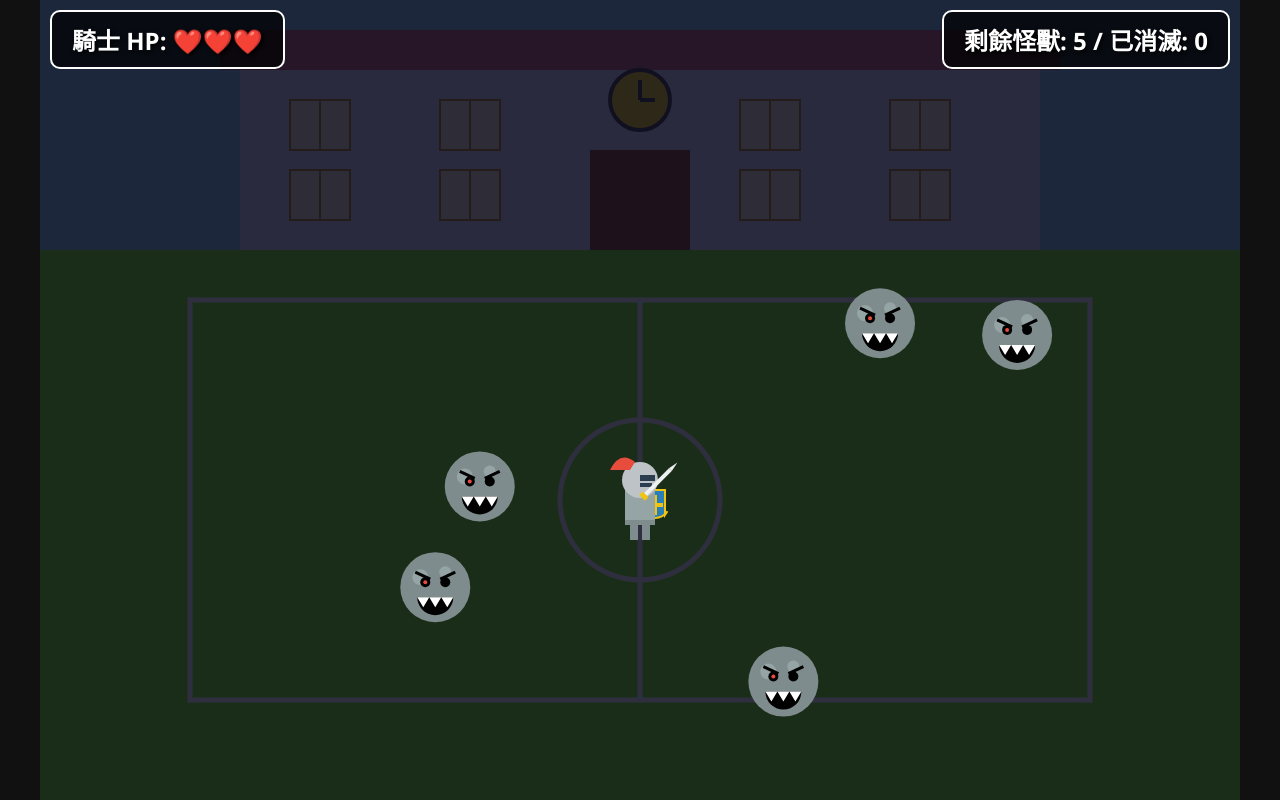
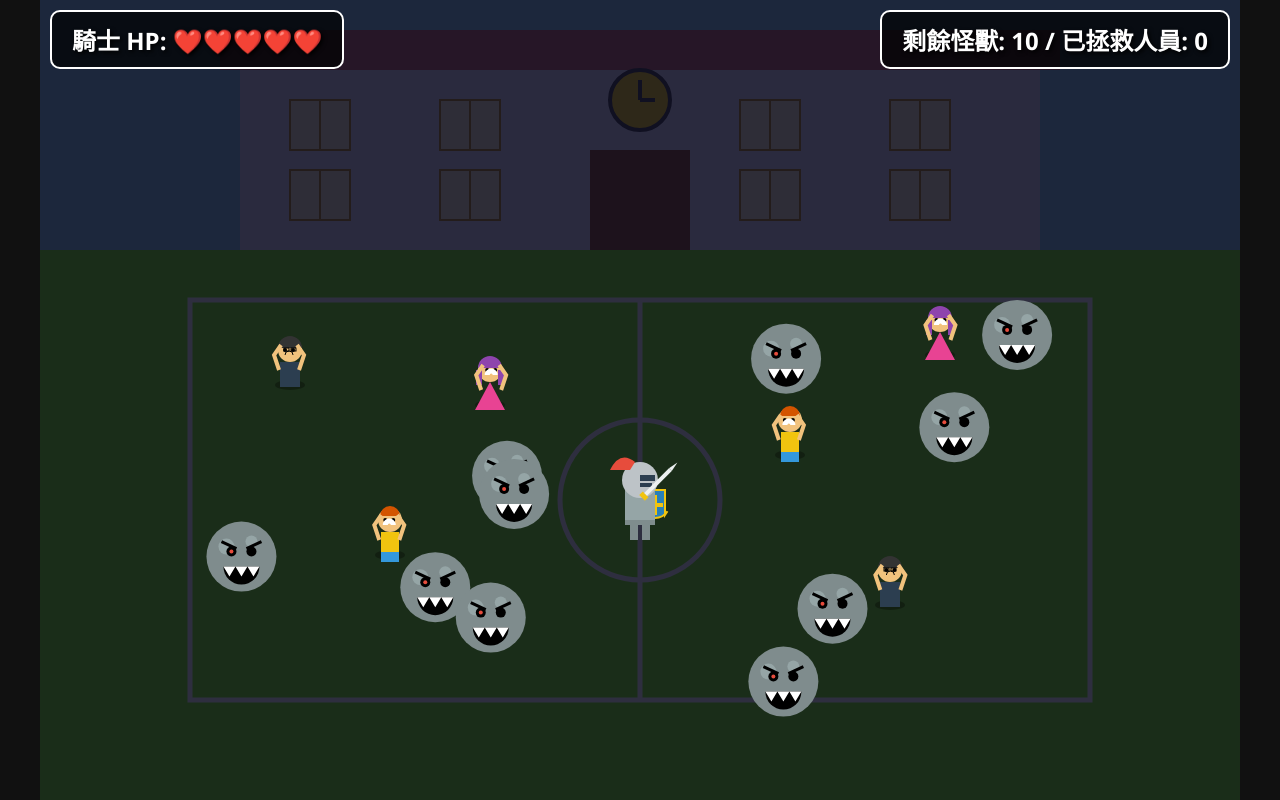
Before and after one commit to ccw021/social-story-, a plain HTML site: page index.html in a window 1280 px wide. Both pictures are taken after a click on the button "開始拯救學校". Drawn offline with Linux system fonts and the light colour scheme.

Commit message:
Update index.html

```diff
--- a/index.html
+++ b/index.html
@@ -75,8 +75,8 @@
     <canvas id="gameCanvas" width="1200" height="800"></canvas>
 
     <div id="ui-layer" class="hidden">
-        <div class="status-box">騎士 HP: <span id="hp-display">❤️❤️❤️</span></div>
-        <div class="status-box">剩餘怪獸: <span id="monster-display">5</span> / 已消滅: <span id="score-display">0</span></div>
+        <div class="status-box">騎士 HP: <span id="hp-display">❤️❤️❤️❤️❤️</span></div>
+        <div class="status-box">剩餘怪獸: <span id="monster-display">10</span> / 已拯救人員: <span id="score-display">0</span></div>
     </div>
 
     <div id="dpad" class="hidden">
@@ -89,8 +89,8 @@
     <div id="start-screen" class="overlay">
         <div class="panel">
             <h1>🛡️ 校園保衛戰</h1>
-            <p>糟糕了！學校被「無禮月球怪獸」入侵，<br>校園被黑暗吞噬，一片混亂！</p>
-            <p>勇敢的裝甲騎士，請移動靠近怪獸。<br>觸碰怪獸並選擇正確的社交方式，揮劍擊退牠們！</p>
+            <p>糟糕了！學校被「無禮月球怪獸」入侵，<br>老師和同學們都很害怕，校園一片混亂！</p>
+            <p>勇敢的裝甲騎士，請移動靠近怪獸。<br>觸碰怪獸並選擇正確的社交方式，拯救大家吧！</p>
             <button onclick="startGame()">開始拯救學校</button>
         </div>
     </div>
@@ -143,10 +143,19 @@
             gainNode.gain.setValueAtTime(0.3, audioCtx.currentTime);
             gainNode.gain.linearRampToValueAtTime(0, audioCtx.currentTime + 0.3);
             osc.start(); osc.stop(audioCtx.currentTime + 0.3);
+        } else if(type === 'victory') {
+            // 勝利歡呼音效
+            osc.type = 'sine';
+            osc.frequency.setValueAtTime(400, audioCtx.currentTime);
+            osc.frequency.setValueAtTime(600, audioCtx.currentTime + 0.2);
+            osc.frequency.setValueAtTime(800, audioCtx.currentTime + 0.4);
+            gainNode.gain.setValueAtTime(0.4, audioCtx.currentTime);
+            gainNode.gain.linearRampToValueAtTime(0, audioCtx.currentTime + 0.8);
+            osc.start(); osc.stop(audioCtx.currentTime + 0.8);
         }
     }
 
-    // --- 題庫 ---
+    // --- 題庫 (共10題) ---
     const questions = [
         { q: "小息時，同學不小心在走廊撞到你。", options: ["生氣地大力推開他。", "深呼吸，平靜地跟他說：「請小心。」"], answer: 1, feedback: "別人不小心時，平靜表達能避免衝突。" },
         { q: "你看到同學在玩積木，你也想加入他們。", options: ["直接衝過去把積木搶過來玩。", "站在旁邊，有禮貌地問：「我可以和你們一起玩嗎？」", "在旁邊大哭，直到他們把積木給你。"], answer: 1, feedback: "先詢問別人的意願，是加入遊戲的最佳方法。" },
@@ -165,15 +174,26 @@
     const ctx = canvas.getContext('2d');
 
     let gameState = 'init'; // init, start, playing, dialog, animating, end
-    let hp = 3; let score = 0; let totalMonsters = 5;
+    let hp = 5; let score = 0; let totalMonsters = 10;
     let monsters = []; let currentMonsterIndex = -1; let selectedOptionIndex = -1;
+    let frameCount = 0;
 
     // 動畫狀態管理
-    let animTimer = 0; let animMax = 45; // 縮短動畫時間讓節奏更明快
-    let animType = ''; // 'playerAttack', 'monsterAttack'
+    let animTimer = 0; let animMax = 45;
+    let animType = '';
 
     const keys = { w:false, a:false, s:false, d:false, ArrowUp:false, ArrowLeft:false, ArrowDown:false, ArrowRight:false };
     const player = { x: 600, y: 500, size: 30, speed: 6, facingRight: true };
+
+    // 學校人員 (NPCs) 設定
+    const npcs = [
+        {x: 250, y: 380, type: 'teacher'},
+        {x: 900, y: 350, type: 'girl'},
+        {x: 350, y: 550, type: 'boy'},
+        {x: 850, y: 600, type: 'teacher'},
+        {x: 750, y: 450, type: 'boy'},
+        {x: 450, y: 400, type: 'girl'}
+    ];
 
     window.addEventListener('keydown', e => { if(keys.hasOwnProperty(e.key)) keys[e.key] = true; });
     window.addEventListener('keyup', e => { if(keys.hasOwnProperty(e.key)) keys[e.key] = false; });
@@ -186,8 +206,9 @@
     };
     setupDpad('up', 'ArrowUp'); setupDpad('down', 'ArrowDown'); setupDpad('left', 'ArrowLeft'); setupDpad('right', 'ArrowRight');
 
-    // 初始化時先畫出背景，避免一開始黑畫面
-    drawSchool(5);
+    // 初始化背景
+    drawSchool(10);
+    drawNPCs(true);
     drawKnight(player.x, player.y, player.facingRight);
 
     function startGame() {
@@ -196,31 +217,33 @@
         document.getElementById('dpad').classList.remove('hidden');
 
         monsters = [];
+
+        // 題目洗牌機制 (確保每隻怪獸題目都不重複)
+        let qIndices = Array.from({length: questions.length}, (_, i) => i);
+        qIndices.sort(() => Math.random() - 0.5);
+
         for(let i=0; i<totalMonsters; i++) {
             let mx, my;
-            // 防護機制：確保怪獸不會生成在騎士周圍 150 像素內
             do {
-                mx = 160 + Math.random() * 880; // 限制在操場範圍內
+                mx = 160 + Math.random() * 880;
                 my = 310 + Math.random() * 380;
-            } while (Math.abs(mx - player.x) < 150 && Math.abs(my - player.y) < 150);
+            } while (Math.abs(mx - player.x) < 120 && Math.abs(my - player.y) < 120); // 確保不生在玩家頭上
 
             monsters.push({
-                x: mx, y: my, size: 35, active: true, qIndex: Math.floor(Math.random() * questions.length)
+                x: mx, y: my, size: 35, active: true, qIndex: qIndices[i] // 派發不重複的題目
             });
         }
-        hp = 3; score = 0; updateUI();
+        hp = 5; score = 0; updateUI();
         gameState = 'playing';
-        gameLoop(); // 正式啟動常駐迴圈
+        gameLoop();
     }
 
     function updateUI() {
-        document.getElementById('hp-display').innerText = '❤️'.repeat(hp);
+        // 只負責更新文字顯示，不再處理遊戲結束邏輯，確保不會覆蓋動畫狀態
+        document.getElementById('hp-display').innerText = '❤️'.repeat(Math.max(0, hp));
         const remaining = monsters.filter(m => m.active).length;
         document.getElementById('monster-display').innerText = remaining;
         document.getElementById('score-display').innerText = score;
-
-        if (remaining === 0 && gameState !== 'animating') endGame(true);
-        else if (hp <= 0 && gameState !== 'animating') endGame(false);
     }
 
     function endGame(isVictory) {
@@ -228,31 +251,103 @@
         document.getElementById('end-screen').classList.remove('hidden');
         const title = document.getElementById('end-title');
         const desc = document.getElementById('end-desc');
+
         if(isVictory) {
+            playSound('victory');
             title.innerText = "🎉 任務完成！"; title.style.color = "#2ecc71";
-            desc.innerHTML = "太棒了！你用正確的社交技巧擊退了所有怪獸！<br>校園恢復了美麗與寧靜，大家都在為你歡呼拍掌！👏";
+            desc.innerHTML = "太棒了！你用正確的社交技巧擊退了全部 10 隻怪獸！<br>校園恢復了美麗與寧靜，老師和同學們都在為你歡呼拍掌！👏";
         } else {
             title.innerText = "💔 任務失敗"; title.style.color = "#e74c3c";
             desc.innerHTML = "你的 HP 歸零了... 學校被月球怪獸吞沒了。<br>不要灰心，休息一下，我們再次挑戰！";
         }
     }
 
+    // --- 繪製學校人員 (NPCs) ---
+    function drawNPCs(isScared) {
+        npcs.forEach(npc => {
+            ctx.save(); ctx.translate(npc.x, npc.y);
+
+            // 地板陰影
+            ctx.fillStyle = 'rgba(0,0,0,0.3)';
+            ctx.beginPath(); ctx.ellipse(0, 5, 15, 5, 0, 0, Math.PI*2); ctx.fill();
+
+            // 頭部
+            ctx.fillStyle = '#f1c27d';
+            ctx.beginPath(); ctx.arc(0, -30, 12, 0, Math.PI*2); ctx.fill();
+
+            // 頭髮與細節
+            if(npc.type === 'teacher') {
+                ctx.fillStyle = '#333'; ctx.beginPath(); ctx.arc(0, -32, 12, Math.PI, 0); ctx.fill();
+                ctx.strokeStyle = '#000'; ctx.lineWidth = 1;
+                ctx.strokeRect(-6, -32, 5, 3); ctx.strokeRect(1, -32, 5, 3); // 眼鏡
+            } else if(npc.type === 'girl') {
+                ctx.fillStyle = '#8e44ad'; ctx.beginPath(); ctx.arc(0, -32, 12, Math.PI, 0); ctx.fill();
+                ctx.fillRect(-14, -30, 6, 15); ctx.fillRect(8, -30, 6, 15); // 孖辮
+            } else {
+                ctx.fillStyle = '#d35400'; ctx.beginPath(); ctx.arc(0, -34, 10, Math.PI, 0); ctx.fill(); // 男孩短髮
+            }
+
+            // 身體衣服
+            if(npc.type === 'teacher') {
+                ctx.fillStyle = '#2c3e50'; ctx.fillRect(-10, -18, 20, 25);
+            } else if(npc.type === 'girl') {
+                ctx.fillStyle = '#e84393';
+                ctx.beginPath(); ctx.moveTo(0, -18); ctx.lineTo(-15, 10); ctx.lineTo(15, 10); ctx.fill();
+            } else {
+                ctx.fillStyle = '#f1c40f'; ctx.fillRect(-9, -18, 18, 20); // 衣服
+                ctx.fillStyle = '#3498db'; ctx.fillRect(-9, 2, 18, 10); // 褲子
+            }
+
+            // 表情與手臂動作
+            ctx.fillStyle = '#000';
+            if(isScared) {
+                // 害怕發抖動畫
+                ctx.translate((Math.random()-0.5)*3, 0);
+
+                // 害怕的眼睛和嘴巴
+                ctx.beginPath(); ctx.arc(-4, -30, 2, 0, Math.PI*2); ctx.fill();
+                ctx.beginPath(); ctx.arc(4, -30, 2, 0, Math.PI*2); ctx.fill();
+                ctx.beginPath(); ctx.arc(0, -25, 4, 0, Math.PI, true); ctx.stroke();
+
+                // 雙手抱頭
+                ctx.strokeStyle = '#f1c27d'; ctx.lineWidth = 4;
+                ctx.beginPath(); ctx.moveTo(-10, -10); ctx.lineTo(-15, -25); ctx.lineTo(-8, -35); ctx.stroke();
+                ctx.beginPath(); ctx.moveTo(10, -10); ctx.lineTo(15, -25); ctx.lineTo(8, -35); ctx.stroke();
+            } else {
+                // 開心的眼睛和笑臉
+                ctx.beginPath(); ctx.arc(-4, -30, 2, 0, Math.PI*2); ctx.fill();
+                ctx.beginPath(); ctx.arc(4, -30, 2, 0, Math.PI*2); ctx.fill();
+                ctx.beginPath(); ctx.arc(0, -26, 4, 0, Math.PI, false); ctx.stroke();
+
+                // 拍手歡呼動畫
+                let clap = Math.sin(frameCount * 0.3) * 5;
+                ctx.strokeStyle = '#f1c27d'; ctx.lineWidth = 4;
+                ctx.beginPath(); ctx.moveTo(-10, -10); ctx.lineTo(-5 + clap, -15); ctx.stroke();
+                ctx.beginPath(); ctx.moveTo(10, -10); ctx.lineTo(5 - clap, -15); ctx.stroke();
+
+                // 開心符號 (撒花效果)
+                ctx.strokeStyle = '#f1c40f'; ctx.lineWidth = 2;
+                ctx.beginPath(); ctx.moveTo(-15, -40); ctx.lineTo(-20, -45); ctx.stroke();
+                ctx.beginPath(); ctx.moveTo(15, -40); ctx.lineTo(20, -45); ctx.stroke();
+                ctx.beginPath(); ctx.moveTo(0, -45); ctx.lineTo(0, -52); ctx.stroke();
+            }
+
+            ctx.restore();
+        });
+    }
+
     // --- 繪製精美校園場景 ---
     function drawSchool(remaining) {
-        // 天空與草地底色
         ctx.fillStyle = '#87CEEB'; ctx.fillRect(0, 0, canvas.width, 250);
         ctx.fillStyle = '#7CFC00'; ctx.fillRect(0, 250, canvas.width, canvas.height - 250);
 
-        // 學校大樓
         ctx.fillStyle = '#E6E6FA'; ctx.fillRect(200, 50, 800, 200);
-        ctx.fillStyle = '#CD5C5C'; ctx.fillRect(180, 30, 840, 40); // 屋頂
+        ctx.fillStyle = '#CD5C5C'; ctx.fillRect(180, 30, 840, 40);
 
-        // 時鐘塔
         ctx.fillStyle = '#FFD700'; ctx.beginPath(); ctx.arc(600, 100, 30, 0, Math.PI*2); ctx.fill();
         ctx.strokeStyle = '#333'; ctx.lineWidth = 4; ctx.beginPath(); ctx.arc(600, 100, 30, 0, Math.PI*2); ctx.stroke();
         ctx.beginPath(); ctx.moveTo(600, 100); ctx.lineTo(600, 80); ctx.moveTo(600, 100); ctx.lineTo(615, 100); ctx.stroke();
 
-        // 窗戶 (透出燈光)
         ctx.fillStyle = '#FFFACD';
         for(let x=250; x<=850; x+=150) {
             if(x===550) continue;
@@ -262,18 +357,16 @@
             ctx.beginPath(); ctx.moveTo(x+30, 100); ctx.lineTo(x+30, 150); ctx.stroke();
             ctx.beginPath(); ctx.moveTo(x+30, 170); ctx.lineTo(x+30, 220); ctx.stroke();
         }
-        // 學校大門
         ctx.fillStyle = '#8B4513'; ctx.fillRect(550, 150, 100, 100);
 
-        // 操場/籃球場線條
         ctx.strokeStyle = '#FFF'; ctx.lineWidth = 5;
-        ctx.strokeRect(150, 300, 900, 400); // 外框
-        ctx.beginPath(); ctx.moveTo(600, 300); ctx.lineTo(600, 700); ctx.stroke(); // 中線
-        ctx.beginPath(); ctx.arc(600, 500, 80, 0, Math.PI*2); ctx.stroke(); // 中圈
+        ctx.strokeRect(150, 300, 900, 400);
+        ctx.beginPath(); ctx.moveTo(600, 300); ctx.lineTo(600, 700); ctx.stroke();
+        ctx.beginPath(); ctx.arc(600, 500, 80, 0, Math.PI*2); ctx.stroke();
 
-        // 黑暗濾鏡 (根據怪獸數量減少而變亮)
+        // 黑暗濾鏡
         if(remaining > 0) {
-            ctx.fillStyle = `rgba(10, 10, 30, ${0.1 + remaining * 0.15})`;
+            ctx.fillStyle = `rgba(10, 10, 30, ${0.05 + remaining * 0.08})`; // 調整了黑暗程度適應10隻怪獸
             ctx.fillRect(0, 0, canvas.width, canvas.height);
         }
     }
@@ -281,41 +374,34 @@
     // --- 繪製精美裝甲騎士 ---
     function drawKnight(x, y, facingRight) {
         ctx.save(); ctx.translate(x, y);
-        if(!facingRight) ctx.scale(-1, 1); // 轉向
+        if(!facingRight) ctx.scale(-1, 1);
 
-        // 盾牌 (左手)
         ctx.fillStyle = '#2980b9';
         ctx.beginPath(); ctx.moveTo(5, -10); ctx.lineTo(25, -10); ctx.lineTo(25, 15);
         ctx.arcTo(15, 30, 5, 15, 15); ctx.fill();
         ctx.strokeStyle = '#f1c40f'; ctx.lineWidth = 2; ctx.stroke();
-        ctx.fillStyle = '#f1c40f'; ctx.fillRect(13, -5, 4, 20); ctx.fillRect(7, 3, 16, 4); // 盾牌十字
+        ctx.fillStyle = '#f1c40f'; ctx.fillRect(13, -5, 4, 20); ctx.fillRect(7, 3, 16, 4);
 
-        // 盔甲身體
         ctx.fillStyle = '#95a5a6'; ctx.fillRect(-15, -10, 30, 35);
-        ctx.fillStyle = '#7f8c8d'; ctx.fillRect(-15, 20, 30, 5); // 腰帶
+        ctx.fillStyle = '#7f8c8d'; ctx.fillRect(-15, 20, 30, 5);
 
-        // 腿部
         ctx.fillStyle = '#7f8c8d'; ctx.fillRect(-10, 25, 8, 15); ctx.fillRect(2, 25, 8, 15);
 
-        // 鋼鐵頭盔
         ctx.fillStyle = '#bdc3c7';
         ctx.beginPath(); ctx.arc(0, -20, 18, 0, Math.PI*2); ctx.fill();
-        ctx.fillStyle = '#e74c3c'; // 紅色盔纓
+        ctx.fillStyle = '#e74c3c';
         ctx.beginPath(); ctx.moveTo(-5, -38); ctx.quadraticCurveTo(-20, -50, -30, -30); ctx.lineTo(-10, -30); ctx.fill();
-        // 面罩眼睛
         ctx.fillStyle = '#2c3e50'; ctx.fillRect(0, -25, 15, 6); ctx.fillRect(0, -17, 12, 4);
 
-        // 騎士長劍 (右手)
         ctx.save();
-        // 如果正在播放攻擊動畫，讓劍揮舞起來
         if(gameState === 'animating' && animType === 'playerAttack') {
             ctx.translate(-5, 5); ctx.rotate(Math.PI / 4 + (animTimer * 0.1));
         } else {
             ctx.translate(-5, 5); ctx.rotate(Math.PI / 4);
         }
-        ctx.fillStyle = '#f1c40f'; ctx.fillRect(-4, -15, 8, 5); // 護手
-        ctx.fillStyle = '#ecf0f1'; ctx.fillRect(-2, -50, 4, 35); // 銀色劍刃
-        ctx.beginPath(); ctx.moveTo(-2, -50); ctx.lineTo(0, -60); ctx.lineTo(2, -50); ctx.fill(); // 尖端
+        ctx.fillStyle = '#f1c40f'; ctx.fillRect(-4, -15, 8, 5);
+        ctx.fillStyle = '#ecf0f1'; ctx.fillRect(-2, -50, 4, 35);
+        ctx.beginPath(); ctx.moveTo(-2, -50); ctx.lineTo(0, -60); ctx.lineTo(2, -50); ctx.fill();
         ctx.restore();
 
         ctx.restore();
@@ -327,7 +413,6 @@
             if(!m.active) return;
             ctx.save(); ctx.translate(m.x, m.y);
 
-            // 飄浮動畫
             let floatY = Math.sin(Date.now() / 200 + m.x) * 5;
             ctx.translate(0, floatY);
 
@@ -336,16 +421,14 @@
             ctx.beginPath(); ctx.arc(-15, -10, 8, 0, Math.PI*2); ctx.fill();
             ctx.beginPath(); ctx.arc(10, -15, 6, 0, Math.PI*2); ctx.fill();
 
-            // 凶猛表情
             ctx.fillStyle = '#000'; ctx.beginPath(); ctx.arc(-10, -5, 5, 0, Math.PI*2); ctx.fill();
             ctx.beginPath(); ctx.arc(10, -5, 5, 0, Math.PI*2); ctx.fill();
             ctx.fillStyle = '#e74c3c'; ctx.beginPath(); ctx.arc(-10, -5, 2, 0, Math.PI*2); ctx.fill();
 
             ctx.lineWidth = 3; ctx.strokeStyle = '#000';
-            ctx.beginPath(); ctx.moveTo(-20, -15); ctx.lineTo(-5, -8); ctx.stroke(); // 倒八眉
+            ctx.beginPath(); ctx.moveTo(-20, -15); ctx.lineTo(-5, -8); ctx.stroke();
             ctx.beginPath(); ctx.moveTo(20, -15); ctx.lineTo(5, -8); ctx.stroke();
 
-            // 尖牙大嘴
             ctx.fillStyle = '#000'; ctx.beginPath(); ctx.arc(0, 10, 18, 0, Math.PI, false); ctx.fill();
             ctx.fillStyle = '#fff'; ctx.beginPath();
             ctx.moveTo(-18, 10); ctx.lineTo(-12, 20); ctx.lineTo(-6, 10);
@@ -361,7 +444,6 @@
             if(m.active) {
                 let dx = player.x - m.x; let dy = player.y - m.y;
                 if(Math.sqrt(dx*dx + dy*dy) < player.size + m.size) {
-                    // 發生碰撞，暫停移動並觸發對話
                     triggerQuestion(i);
                     break;
                 }
@@ -369,15 +451,10 @@
         }
     }
 
-    // --- 觸發與作答邏輯 ---
     function triggerQuestion(index) {
         gameState = 'dialog';
         currentMonsterIndex = index; selectedOptionIndex = -1;
-
-        // 確保騎士面向怪獸
         player.facingRight = (monsters[index].x > player.x);
-
-        // 將玩家稍微推開一點點，避免關閉視窗後立刻又碰撞
         player.x += player.facingRight ? -10 : 10;
 
         const qData = questions[monsters[index].qIndex];
@@ -415,14 +492,12 @@
             animType = 'monsterAttack';
         }
 
-        // 顯示回饋 2.5 秒後關閉視窗，開始播放戰鬥動畫
         setTimeout(() => {
             document.getElementById('dialog-screen').classList.add('hidden');
             startAnimation();
         }, 2500);
     }
 
-    // --- 戰鬥動畫系統 ---
     function startAnimation() {
         gameState = 'animating';
         animTimer = 0;
@@ -433,28 +508,20 @@
     function drawCombatAnimation() {
         const target = monsters[currentMonsterIndex];
 
-        // 攻擊動畫 (玩家發射劍氣)
         if(animType === 'playerAttack') {
             ctx.save();
             ctx.translate(target.x, target.y);
-            let radius = animTimer * 2.5; // 劍氣擴散
-            ctx.strokeStyle = `rgba(241, 196, 15, ${1 - animTimer/animMax})`; // 金色劍氣漸隱
+            let radius = animTimer * 2.5;
+            ctx.strokeStyle = `rgba(241, 196, 15, ${1 - animTimer/animMax})`;
             ctx.lineWidth = 20;
-            ctx.beginPath();
-            ctx.arc(0, 0, radius, -Math.PI/2, Math.PI/2);
-            ctx.stroke();
+            ctx.beginPath(); ctx.arc(0, 0, radius, -Math.PI/2, Math.PI/2); ctx.stroke();
             ctx.restore();
-        }
-        // 受傷動畫 (怪獸爪擊)
-        else if(animType === 'monsterAttack') {
-            // 畫面閃紅光
+        } else if(animType === 'monsterAttack') {
             ctx.fillStyle = `rgba(231, 76, 60, ${0.4 * Math.sin(animTimer/3)})`;
             ctx.fillRect(0, 0, canvas.width, canvas.height);
 
-            // 巨大的紅色爪痕
             ctx.strokeStyle = `rgba(192, 57, 43, ${1 - animTimer/animMax})`;
-            ctx.lineWidth = 15;
-            ctx.lineCap = 'round';
+            ctx.lineWidth = 15; ctx.lineCap = 'round';
             ctx.beginPath();
             ctx.moveTo(player.x - 40 + animTimer*2, player.y - 40 + animTimer*2);
             ctx.lineTo(player.x + 20 + animTimer*2, player.y + 20 + animTimer*2);
@@ -465,24 +532,31 @@
 
         animTimer++;
         if(animTimer >= animMax) {
-            // 動畫結束，結算分數
             if(animType === 'playerAttack') {
                 target.active = false; score++;
             } else {
                 hp--;
-                // 將怪獸彈開一段距離，防止連續觸發受傷
                 target.x += (player.facingRight ? 80 : -80);
             }
+
             updateUI();
-            if(gameState !== 'end') gameState = 'playing';
+
+            // 在動畫徹底結束時，才判斷並觸發結算畫面！
+            const remaining = monsters.filter(m => m.active).length;
+            if (remaining === 0) {
+                endGame(true);
+            } else if (hp <= 0) {
+                endGame(false);
+            } else {
+                gameState = 'playing';
+            }
         }
     }
 
-    // --- 常駐主遊戲迴圈 (Always-on Rendering) ---
     function gameLoop() {
+        frameCount++;
         let shakeX = 0, shakeY = 0;
 
-        // 處理受傷時的畫面強烈震動
         if(gameState === 'animating' && animType === 'monsterAttack') {
             shakeX = (Math.random() - 0.5) * 20; shakeY = (Math.random() - 0.5) * 20;
         }
@@ -491,33 +565,31 @@
         ctx.translate(shakeX, shakeY);
         ctx.clearRect(0, 0, canvas.width, canvas.height);
 
-        // 1. 無論什麼狀態，都必須畫出背景、怪獸和騎士
-        drawSchool(monsters.filter(m => m.active).length);
+        const remaining = monsters.filter(m => m.active).length;
+        drawSchool(remaining);
+
+        // 判斷是否所有怪獸都被消滅了？如果是，NPC就會歡呼！
+        drawNPCs(remaining > 0);
+
         drawMonsters();
         drawKnight(player.x, player.y, player.facingRight);
 
-        // 2. 如果正在播放動畫，畫出特效
-        if(gameState === 'animating') {
-            drawCombatAnimation();
-        }
+        if(gameState === 'animating') drawCombatAnimation();
 
         ctx.restore();
 
-        // 3. 只有在 'playing' 狀態下才允許移動和偵測碰撞
         if(gameState === 'playing') {
             if(keys.w || keys.ArrowUp) player.y -= player.speed;
             if(keys.s || keys.ArrowDown) player.y += player.speed;
             if(keys.a || keys.ArrowLeft) { player.x -= player.speed; player.facingRight = false; }
             if(keys.d || keys.ArrowRight) { player.x += player.speed; player.facingRight = true; }
 
-            // 限制邊界在操場內
             player.x = Math.max(160, Math.min(1040, player.x));
             player.y = Math.max(310, Math.min(690, player.y));
 
             checkCollisions();
         }
 
-        // 不斷呼叫自己，保持引擎運作
         requestAnimationFrame(gameLoop);
     }
 </script>
```
